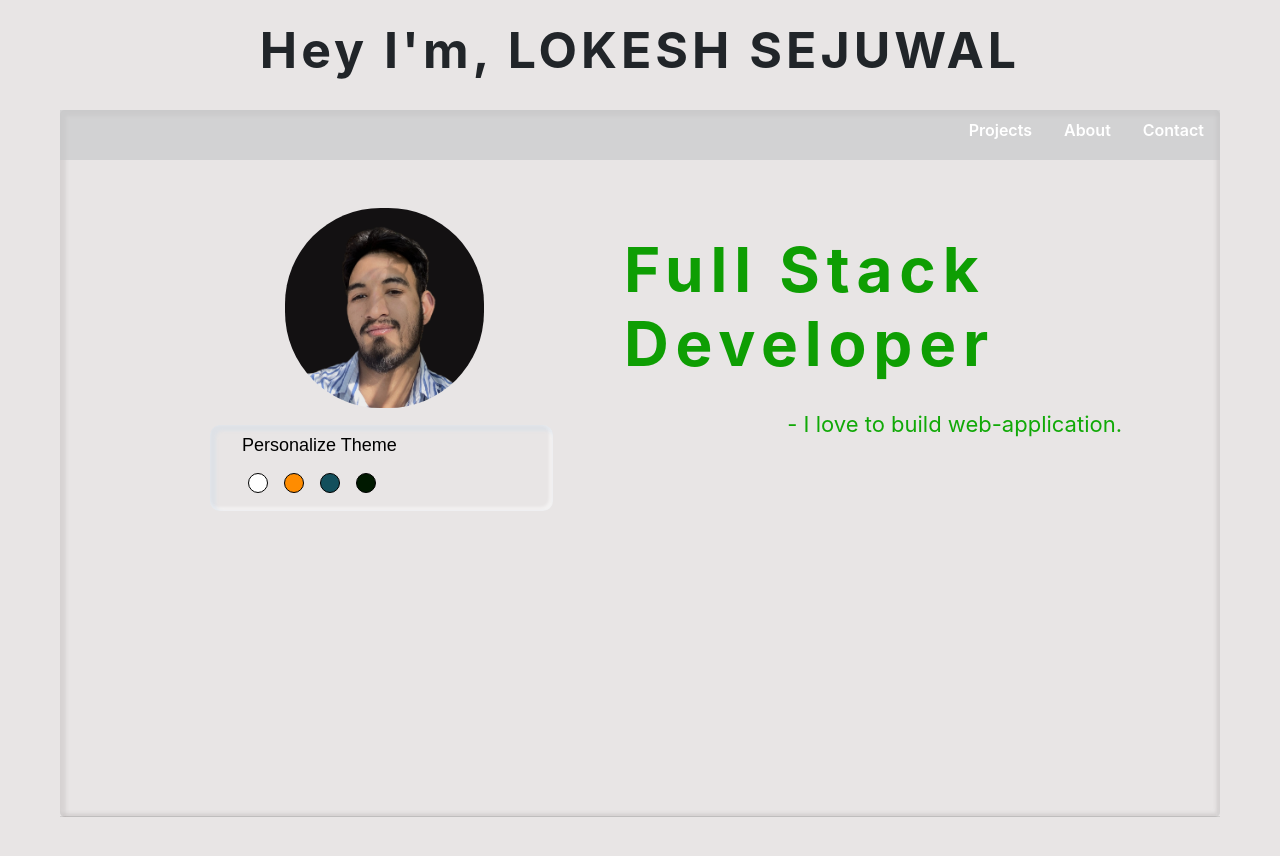
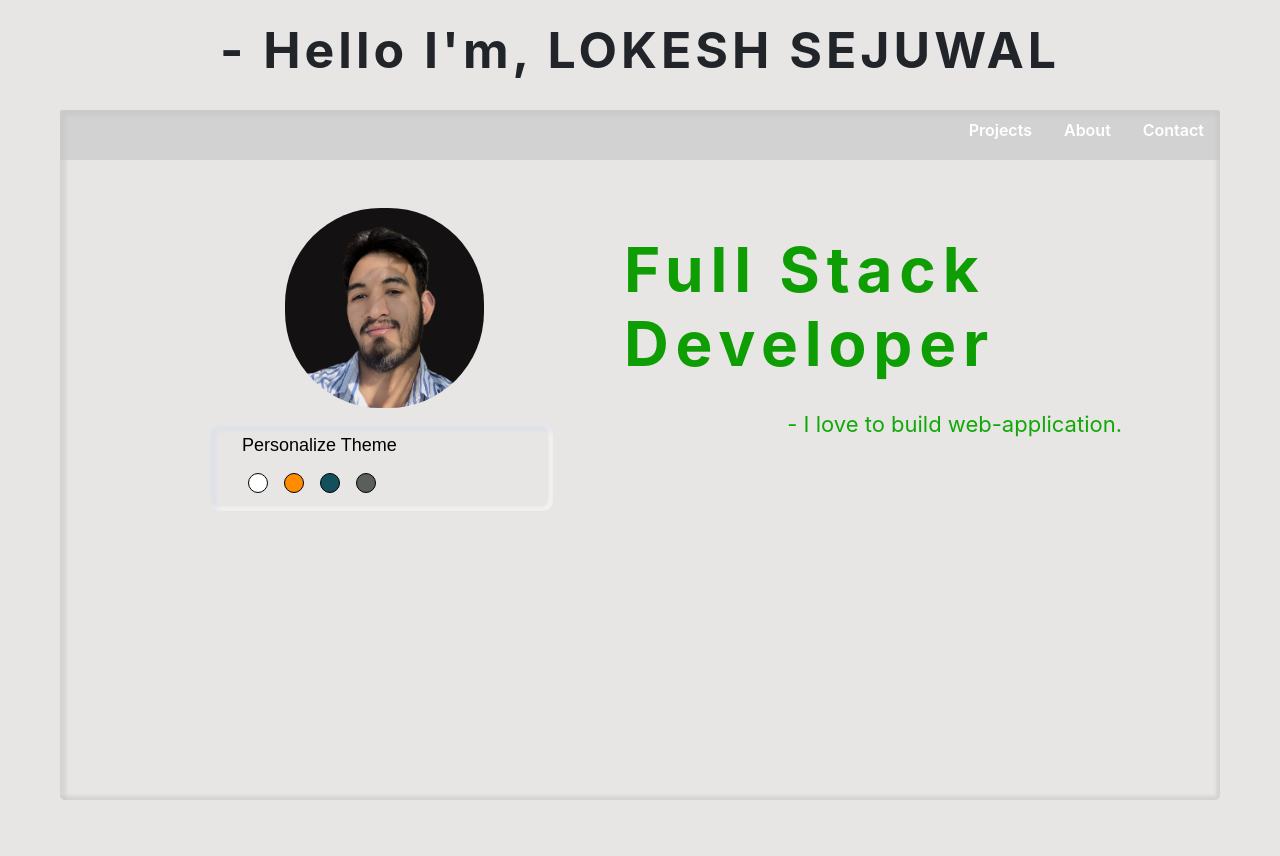
Before and after one commit to Lokeshsejuwal99/Portfolio, a plain HTML site: page index.html in a window 1280 px wide. Drawn offline with nearby package versions, Linux system fonts and the light colour scheme.

Commit message:
Update index.html

```diff
--- a/index.html
+++ b/index.html
@@ -10,7 +10,7 @@
 </head>
 
 <body>
-  <h1 class="heading">Hey I'm, LOKESH SEJUWAL</h1>
+  <h1 class="heading">  - Hello I'm, LOKESH SEJUWAL</h1>
 <section class="setup">
  <section class="navigation-bar">
   <a class="nav-link" href="projects.html">
@@ -41,15 +41,14 @@
     <div class="colorchanger">
       <h4>Personalize Theme</h4>
       <div class="color-picker">
-        <div class="color-option" style="background-color:rgb(255, 255, 255)"></div>
-        <div class="color-option" style="background-color:darkorange"></div>
+        <div class="color-option" style="background-color: #fff"></div>
+        <div class="color-option" style="background-color: darkorange"></div>
         <div class="color-option" style="background-color:  #134F5C;"></div>
-        <div class="color-option" style="background-color: #001900"></div>
+        <div class="color-option" style="background-color: #3b413bd2"></div>
       </div>
     </div>
   </div>
  </section>
- <hr>
 </section>
 
 
```
